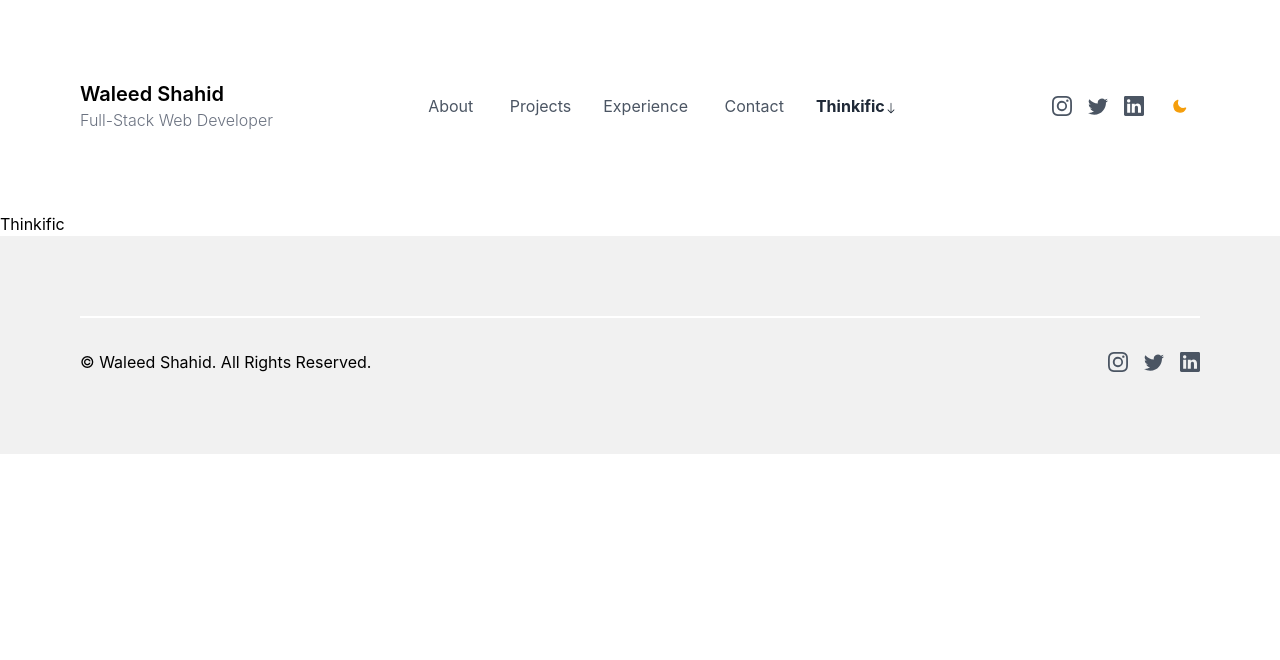
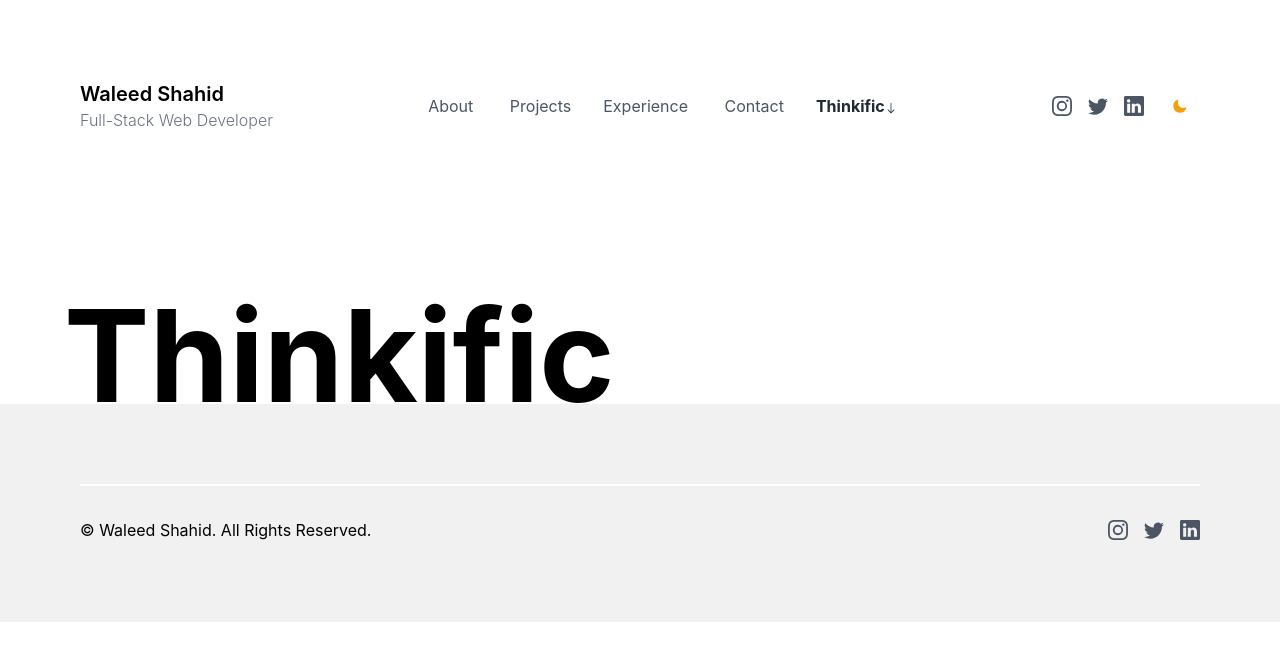
Before and after one commit to qarixaeed1/portfolio, a Next.js app: page /thinkific in a window 1280 px wide. Shown: the top 660 px of the page. Built offline with nearby package versions, Linux system fonts and the light colour scheme.

Commit message:
Fix Color

```diff
--- a/components/Contact.js
+++ b/components/Contact.js
@@ -79,11 +79,11 @@
                   xmlns="http://www.w3.org/2000/svg"
                   width="16"
                   height="16"
-                  fill="currentColor"
+                  fill="none"
                   className="bi bi-twitter h-5 w-5"
                   viewBox="0 0 16 16"
                 >
-                  <path d="M5.026 15c6.038 0 9.341-5.003 9.341-9.334 0-.14 0-.282-.006-.422A6.685 6.685 0 0 0 16 3.542a6.658 6.658 0 0 1-1.889.518 3.301 3.301 0 0 0 1.447-1.817 6.533 6.533 0 0 1-2.087.793A3.286 3.286 0 0 0 7.875 6.03a9.325 9.325 0 0 1-6.767-3.429 3.289 3.289 0 0 0 1.018 4.382A3.323 3.323 0 0 1 .64 6.575v.045a3.288 3.288 0 0 0 2.632 3.218 3.203 3.203 0 0 1-.865.115 3.23 3.23 0 0 1-.614-.057 3.283 3.283 0 0 0 3.067 2.277A6.588 6.588 0 0 1 .78 13.58a6.32 6.32 0 0 1-.78-.045A9.344 9.344 0 0 0 5.026 15z" />
+                  <path d="M5.026 15c6.038 0 9.341-5.003 9.341-9.334 0-.14 0-.282-.006-.422A6.685 6.685 0 0 0 16 3.542a6.658 6.658 0 0 1-1.889.518 3.301 3.301 0 0 0 1.447-1.817 6.533 6.533 0 0 1-2.087.793A3.286 3.286 0 0 0 7.875 6.03a9.325 9.325 0 0 1-6.767-3.429 3.289 3.289 0 0 0 1.018 4.382A3.323 3.323 0 0 1 .64 6.575v.045a3.288 3.288 0 0 0 2.632 3.218 3.203 3.203 0 0 1-.865.115 3.23 3.23 0 0 1-.614-.057 3.283 3.283 0 0 0 3.067 2.277A6.588 6.588 0 0 1 .78 13.58a6.32 6.32 0 0 1-.78-.045A9.344 9.344 0 0 0 5.026 15z" fill="currentColor"/>
                 </svg>
               </a>
               <a
--- a/components/Thinkific.js
+++ b/components/Thinkific.js
@@ -2,6 +2,12 @@
 
 export default function Thinkific() {
     return (
-        <div>Thinkific</div>
+        <section className="bg-white dark:bg-gray-800">
+            <div className="max-w-6xl mx-auto h-48 bg-white dark:bg-gray-800">
+                <h1 className=" text-5xl md:text-9xl font-bold py-20 text-center md:text-left">
+                    Thinkific
+                </h1>
+            </div>
+        </section>
     )
 }
```
